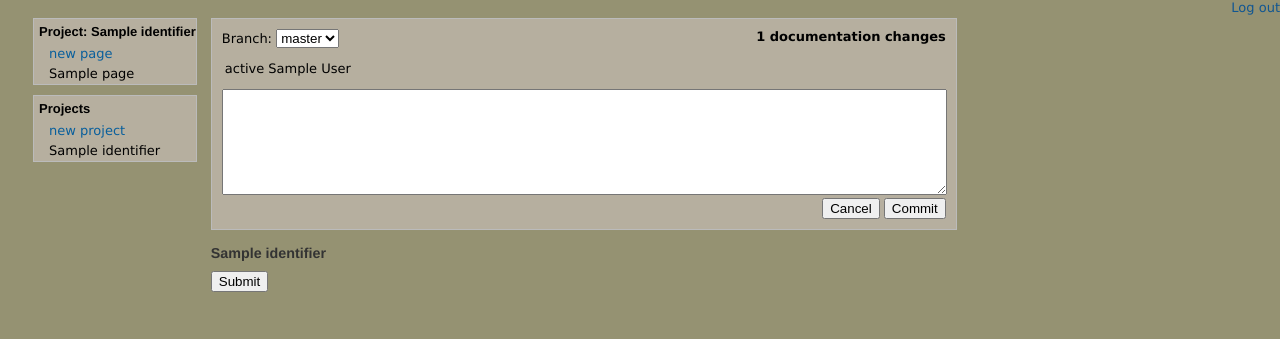
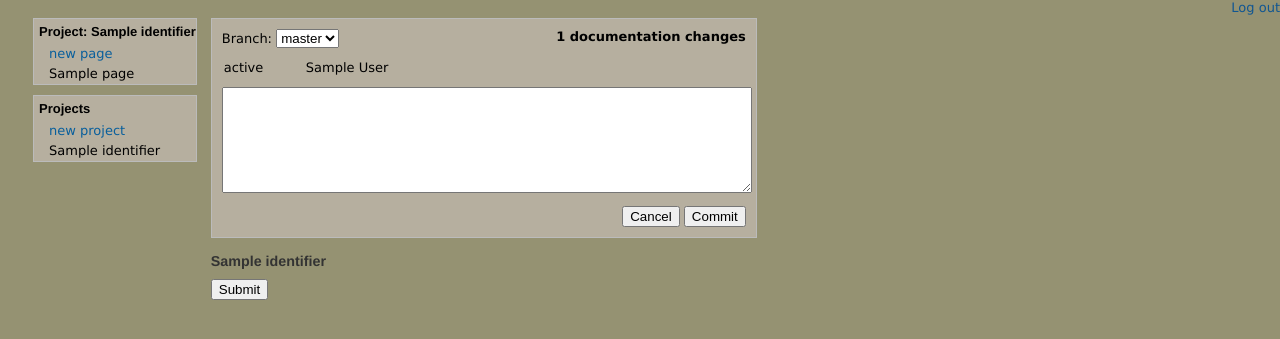
Before and after one commit to fdb/docbox, a Django app: template docbox/templates/docbox/view_writer_project.html in a window 1280 px wide, after a click that opens the changed part. Shown: the part 43-382 px from the top of the page. Run offline with Django 3.2, Linux system fonts and the light colour scheme; the template is opened without the code that fills it: most values are stand-ins (such as "Sample title", 1, 10 or a date in 2020).

Commit message:
reworked docbox templates

```diff
--- a/docbox/media/css/base.css
+++ b/docbox/media/css/base.css
@@ -2,6 +2,7 @@ body {
 	font: small verdana, helvetica, sans-serif;
 	margin: 0;
 	padding: 0;
+    background: #959272;
 }
 
 #header h1 {
--- a/docbox/media/css/other.css
+++ b/docbox/media/css/docbox.css
@@ -1,4 +1,3 @@
-body { background: #959272;}
 a#logout { float:right; text-decoration: none;}
 #header h1 { font-family: serif; padding-left: 32px; }
 #content { margin-left: 30px; }
@@ -22,7 +21,15 @@ td.projects-nav ul li:hover { background-color: #ccedfb; }
 #project form ul li textarea, #project form ul select { margin-left: 4px; }
 #project form ul.errorlist { font-size: 9pt; color: red; list-style: none; margin: 0; padding: 0; margin-left: 160px; margin-top: 10px;}
 
-div#changes { padding: 10px 10px; margin: 0 0 10px 0; width: 724px; }
+div#changes { padding: 10px 10px; margin: 0 0 10px 0; width: 524px; background-color: #eee; border: 1px dotted grey;}
+span#doc-changes { float: right;}
+div#commit div { margin:10px 0 0 0; }
+#commitString { width:524px; height:100px; }
+span#actions { float: right; }
+textarea#docarea { min-width: 582px; width:582px; height: 350px; }
+div#changes table { width: 524px;}
+div#changes table td.status { width: 80px;}
+div#changes table td { margin: 2px; padding: 0;}
 
 #pages, #projectlist { margin-right: 10px;}
 #pages h2, #projectlist h2 { font-size: 1em;}
--- a/docbox/media/js/load_tinymce.js
+++ b/docbox/media/js/load_tinymce.js
@@ -2,7 +2,7 @@ tinyMCE.init({
 	mode : "textareas",
 	theme : "advanced",
     plugins: "safari,mnml",
-	content_css : DOCBOX_MEDIA_URL + "/css/default.css", // CHANGE THIS
+	content_css : CONTENT_CSS,
 	editor_selector : "mceEditor",
 	theme_advanced_buttons1_add : "mnml",
 	theme_advanced_toolbar_location : "top",
--- a/docbox/templates/docbox/view_page.html
+++ b/docbox/templates/docbox/view_page.html
@@ -1,6 +1,6 @@
 {% extends "view.html" %}
 {% block js %}
-	<script type="text/javascript" src="{{MEDIA_URL}}/js/loadmedia.js"></script>
+	<script type="text/javascript" src="{{DOCBOX_MEDIA_URL}}/js/loadmedia.js"></script>
 	<script type="text/javascript">
 	    window.onload = function() {
 	      load_audio_and_movies();
--- a/docbox/templates/docbox/view_writer_project.html
+++ b/docbox/templates/docbox/view_writer_project.html
@@ -40,22 +40,22 @@
     {% if changes %}
     <div id="changes">
     	Branch: <select><option>master</option><option>v1.0</option></select>
-    	<span style="float:right;">
-    	<strong><a href="#" onclick="document.getElementById('commit').style.display='block';">{{ changes|length }} documentation changes</a></strong>
+    	<span id="doc-changes">
+    	<strong><a href="#" onclick="if (document.getElementById('commit').style.display =='none') document.getElementById('commit').style.display='block'; else document.getElementById('commit').style.display='none';">{{ changes|length }} documentation changes</a></strong>
     	</span>
     	<div style="display:none;" id="commit">
-    	<div style="margin:10px 0 0 0;">
+    	<div>
     		<table>
     		    {% for change in changes %}
     		    <tr>
-        			<td>{{ change.text_status }}</td><td><a href="{{ change.view_url }}">{{ change.displayname }}</td></li>
+        			<td class="status">{{ change.text_status }}</td><td><a href="{{ change.view_url }}">{{ change.displayname }}</td></li>
     			</tr>
     			{% endfor %}
     		</table>
     	</div>
-    	<div style="margin:10px 0 0 0;"><textarea style="width:719px;height:100px;" name="commitString"></textarea></div>
+    	<div><textarea id="commitString" name="commitString"></textarea></div>
     	<div>
-    	<span style="float:right">
+    	<span id="actions">
     	<input type="submit" name="revert" value="Cancel" />
     	<input type="submit" name="commit" value="Commit" />
     	</span>
--- a/docbox/templates/docbox/writer.html
+++ b/docbox/templates/docbox/writer.html
@@ -2,7 +2,7 @@
 
 {% block css %}
     <link type="text/css" rel="stylesheet" media="all" href="{{DOCBOX_MEDIA_URL}}/css/base.css" />
-    <link type="text/css" rel="stylesheet" media="all" href="{{DOCBOX_MEDIA_URL}}/css/other.css" />
+    <link type="text/css" rel="stylesheet" media="all" href="{{DOCBOX_MEDIA_URL}}/css/docbox.css" />
     <link type="text/css" rel="stylesheet" media="all" href="{{DOCBOX_MEDIA_URL}}/css/ml.css" />
 {% endblock %}
 
--- a/docbox/views.py
+++ b/docbox/views.py
@@ -1,7 +1,7 @@
 import os
 import codecs
 
-from settings import DOCBOX_DOC_ROOT, DEBUG
+from settings import DOCBOX_DOC_ROOT, DOCBOX_URL, DEBUG
 
 from django.http import Http404, HttpResponse, HttpResponseRedirect
 from django.shortcuts import render_to_response, get_object_or_404
@@ -120,7 +120,7 @@ def view_writer_page(request, project_id, page):
             write_to_file(filepath, documentation)
             if is_new:
                 project.add(page_name)
-            return HttpResponseRedirect("/%s/%s/edit/" % (project.identifier, page_name))
+            return HttpResponseRedirect("%s/%s/%s/edit/" % (DOCBOX_URL, project.identifier, page_name))
 
     changes = project.docChanges()
 
--- a/example_site/templates/writer.html
+++ b/example_site/templates/writer.html
@@ -2,7 +2,7 @@
 
 {% block css %}
     <link type="text/css" rel="stylesheet" media="all" href="{{DOCBOX_MEDIA_URL}}/css/base.css" />
-    <link type="text/css" rel="stylesheet" media="all" href="{{DOCBOX_MEDIA_URL}}/css/other.css" />
+    <link type="text/css" rel="stylesheet" media="all" href="{{DOCBOX_MEDIA_URL}}/css/docbox.css" />
     <link type="text/css" rel="stylesheet" media="all" href="{{DOCBOX_MEDIA_URL}}/css/ml.css" />
 {% endblock %}
 
```
Also changed, not shown: docbox/templates/docbox/view_writer_page.html (+8 -7 lines).
